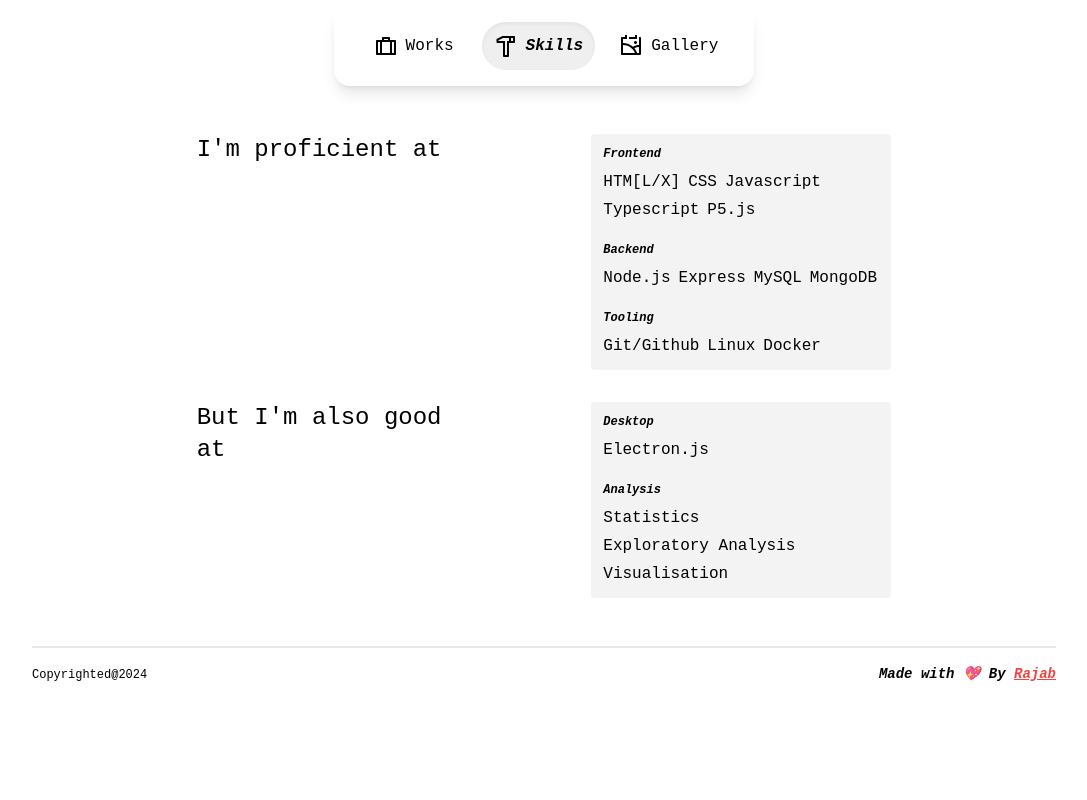
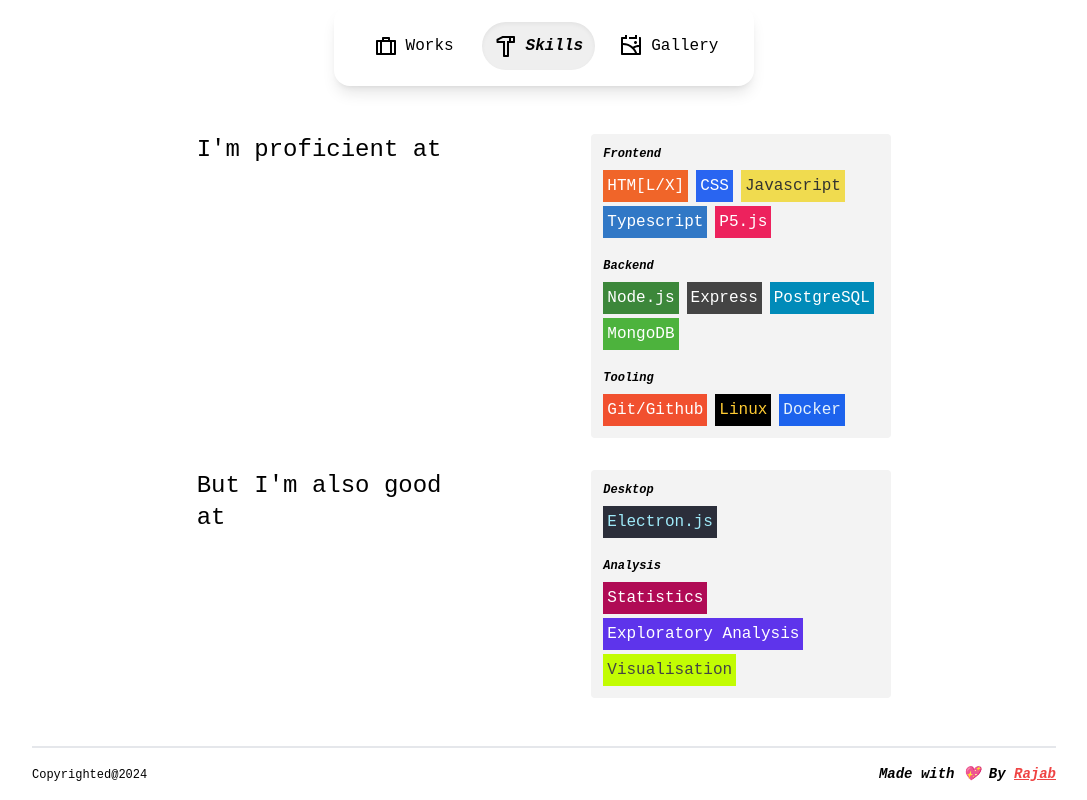
Before and after one commit to Muhammed-Rajab/portfolio-basic, a website built with Vite: page index.html in a window 1280 px wide. Shown: the part 1138-1938 px from the top of the page, without its empty margins (96-1183 px from the left). Before the commit the page ends 1838 px from the top, so only its background shows below. Built offline with nearby package versions, Linux system fonts and the light colour scheme.

Commit message:
made skills colorful

```diff
--- a/index.html
+++ b/index.html
@@ -339,28 +339,28 @@
           <div class="">
             <p class="text-xs victor-mono italic font-bold">Frontend</p>
             <ul class="flex gap-x-2 flex-wrap text-md mt-2 gap-y-1">
-              <li class="">HTM[L/X]</li>
-              <li class="">CSS</li>
-              <li class="">Javascript</li>
-              <li class="">Typescript</li>
-              <li class="">P5.js</li>
+              <li class="text-white bg-[#f06529] p-1">HTM[L/X]</li>
+              <li class="text-white bg-[#2965f1] p-1">CSS</li>
+              <li class="text-[#323330] bg-[#f0db4f] p-1">Javascript</li>
+              <li class="text-white bg-[#3178c6] p-1">Typescript</li>
+              <li class="text-white bg-[#ed225d] p-1">P5.js</li>
             </ul>
           </div>
           <div class="">
             <p class="text-xs victor-mono italic font-bold">Backend</p>
             <ul class="flex gap-x-2 flex-wrap text-md mt-2 gap-y-1">
-              <li class="">Node.js</li>
-              <li class="">Express</li>
-              <li class="">MySQL</li>
-              <li class="">MongoDB</li>
+              <li class="text-[#fff] bg-[#3c873a] p-1">Node.js</li>
+              <li class="text-[#fff] bg-[#444444] p-1">Express</li>
+              <li class="text-[#fff] bg-[#008bb9] p-1">PostgreSQL</li>
+              <li class="text-[#fff] bg-[#4DB33D] p-1">MongoDB</li>
             </ul>
           </div>
           <div class="">
             <p class="text-xs victor-mono italic font-bold">Tooling</p>
             <ul class="flex gap-x-2 flex-wrap text-md mt-2 gap-y-1">
-              <li class="">Git/Github</li>
-              <li class="">Linux</li>
-              <li class="">Docker</li>
+              <li class="text-[#fff] bg-[#F1502F] p-1">Git/Github</li>
+              <li class="text-[#ffcc33] bg-[#000] p-1">Linux</li>
+              <li class="text-[#E5F2FC] bg-[#1D63ED] p-1">Docker</li>
             </ul>
           </div>
         </div>
@@ -377,15 +377,15 @@
           <div class="">
             <p class="text-xs victor-mono italic font-bold">Desktop</p>
             <ul class="flex gap-x-2 flex-wrap text-md mt-2 gap-y-1">
-              <li class="">Electron.js</li>
+              <li class="text-[#9feaf9] bg-[#2b2e3a] p-1">Electron.js</li>
             </ul>
           </div>
           <div class="">
             <p class="text-xs victor-mono italic font-bold">Analysis</p>
             <ul class="flex gap-x-2 flex-wrap text-md mt-2 gap-y-1">
-              <li class="">Statistics</li>
-              <li class="">Exploratory Analysis</li>
-              <li class="">Visualisation</li>
+              <li class="text-white bg-[#b00b55] p-1">Statistics</li>
+              <li class="text-white bg-[#5e34eb] p-1">Exploratory Analysis</li>
+              <li class="text-[#444] bg-[#c2fc03] p-1">Visualisation</li>
             </ul>
           </div>
         </div>
```
